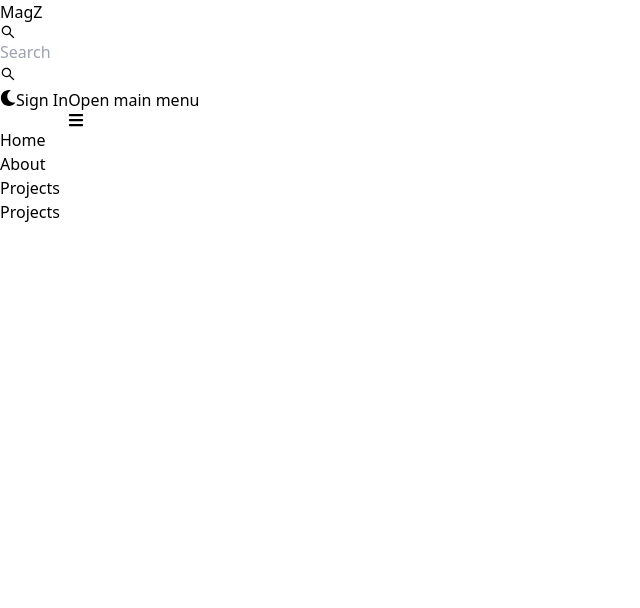
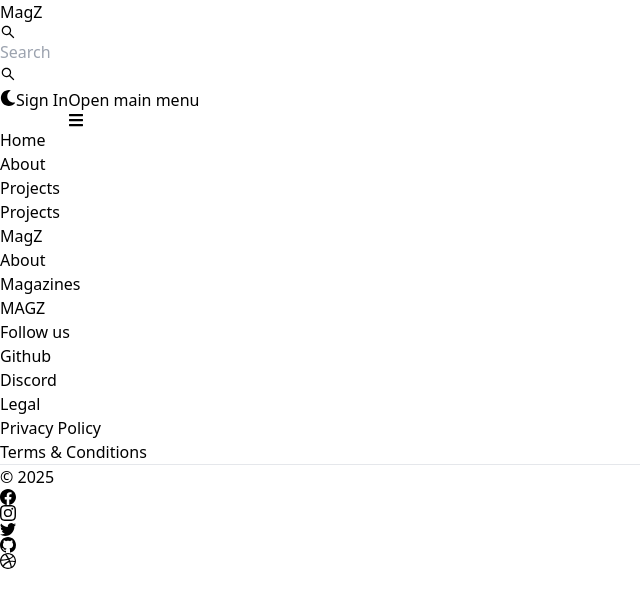
Before and after one commit to hvardhan1024/magZ, a React (Vite) app in the folder client/: page /projects in a window 1280 px wide. Shown: the top 608 px of the page, without its empty margins (0-640 px from the left). Built offline with nearby package versions, Linux system fonts and the light colour scheme.

Commit message:
footer added

```diff
--- a/client/src/App.jsx
+++ b/client/src/App.jsx
@@ -7,6 +7,7 @@
 import Dashboard from "./pages/Dashboard";
 import Projects from "./pages/Projects";
 import Header from "./components/Header";
+import FooterCom from "./components/Footer";
 
 function App() {
   return (
@@ -20,6 +21,8 @@
         <Route path="/dashboard" element={<Dashboard />} />
         <Route path="/projects" element={<Projects />} />
       </Routes>
+
+      <FooterCom />
     </BrowserRouter>
   );
 }
--- /dev/null
+++ b/client/src/components/Footer.jsx
@@ -0,0 +1,76 @@
+import { Footer } from 'flowbite-react';
+import { Link } from 'react-router-dom';
+import { BsFacebook, BsInstagram, BsTwitter, BsGithub, BsDribbble } from 'react-icons/bs';
+export default function FooterCom() {
+  return (
+    <Footer container className='border border-t-8 border-teal-500'>
+      <div className='w-full max-w-7xl mx-auto'>
+        <div className='grid w-full justify-between sm:flex md:grid-cols-1'>
+          <div className='mt-5'>
+         <Link to='/' className='self-center whitespace-nowrap text-sm sm:text-xl font-semibold dark:text-white'>
+                    <span className='px-2 py-1 bg-gradient-to-r from-indigo-500 via-purple-500 to-pink-300 text-white rounded-lg'>Mag</span>
+                    Z
+                </Link>
+          </div>
+          <div className='grid grid-cols-2 gap-8 mt-4 sm:grid-cols-3 sm:gap-6'>
+            <div>
+              <Footer.Title title='About' />
+              <Footer.LinkGroup col>
+                <Footer.Link
+                  href='google.com'
+                  target='_blank'
+                  rel='noopener noreferrer'
+                >
+                  Magazines
+                </Footer.Link>
+                <Footer.Link
+                  href='/about'
+                  target='_blank'
+                  rel='noopener noreferrer'
+                >
+                  MAGZ
+                </Footer.Link>
+              </Footer.LinkGroup>
+            </div>
+            <div>
+              <Footer.Title title='Follow us' />
+              <Footer.LinkGroup col>
+                <Footer.Link
+                  href=''
+                  target='_blank'
+                  rel='noopener noreferrer'
+                >
+                  Github
+                </Footer.Link>
+                <Footer.Link href='#'>Discord</Footer.Link>
+              </Footer.LinkGroup>
+            </div>
+            <div>
+              <Footer.Title title='Legal' />
+              <Footer.LinkGroup col>
+                <Footer.Link href='#'>Privacy Policy</Footer.Link>
+                <Footer.Link href='#'>Terms &amp; Conditions</Footer.Link>
+              </Footer.LinkGroup>
+            </div>
+          </div>
+        </div>
+        <Footer.Divider />
+        <div className='w-full sm:flex sm:items-center sm:justify-between'>
+          <Footer.Copyright
+            href='#'
+            by=""
+            year={new Date().getFullYear()}
+          />
+          <div className="flex gap-6 sm:mt-0 mt-4 sm:justify-center">
+            <Footer.Icon href='#' icon={BsFacebook}/>
+            <Footer.Icon href='#' icon={BsInstagram}/>
+            <Footer.Icon href='#' icon={BsTwitter}/>
+            <Footer.Icon href='#' icon={BsGithub}/>
+            <Footer.Icon href='#' icon={BsDribbble}/>
+
+          </div>
+        </div>
+      </div>
+    </Footer>
+  );
+}
```
